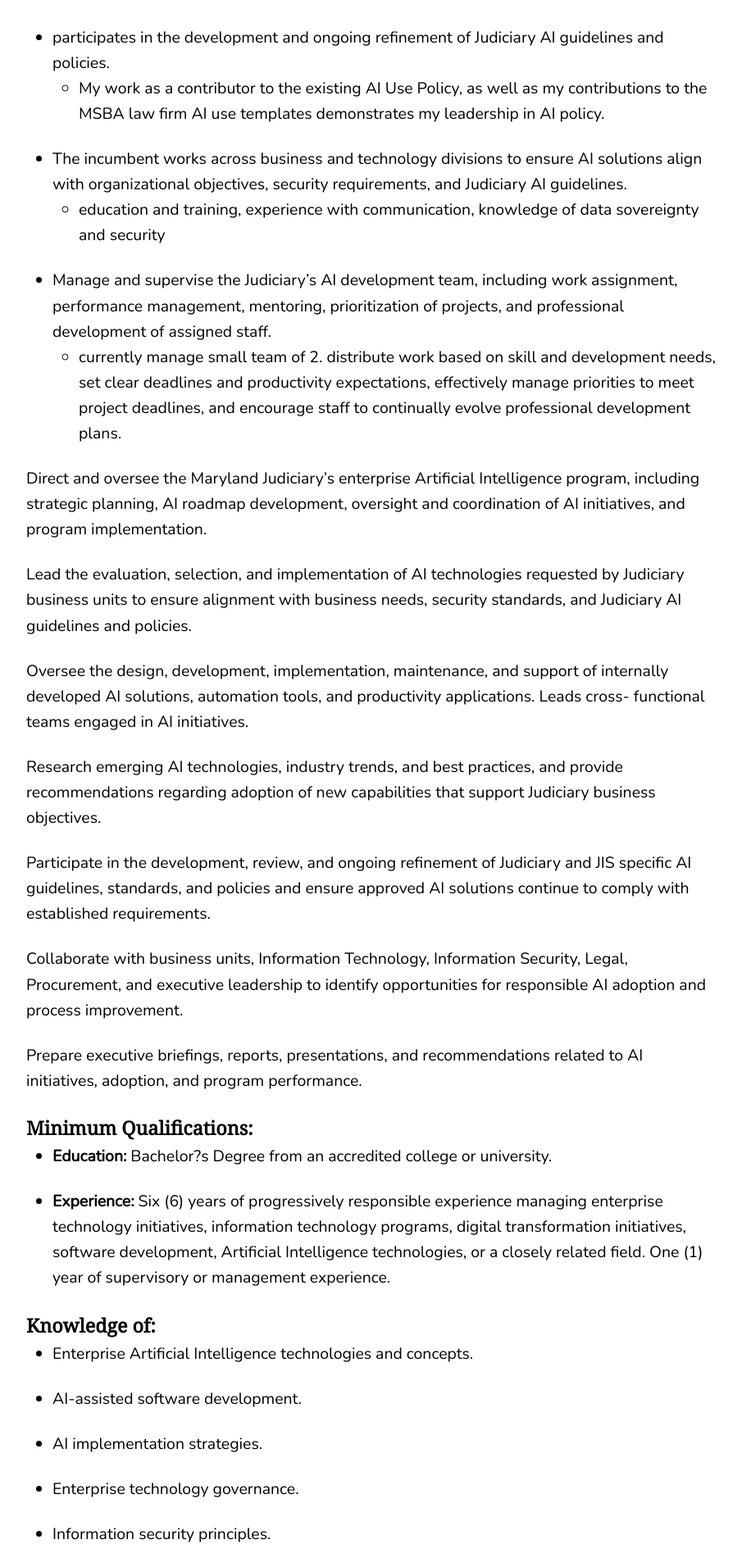
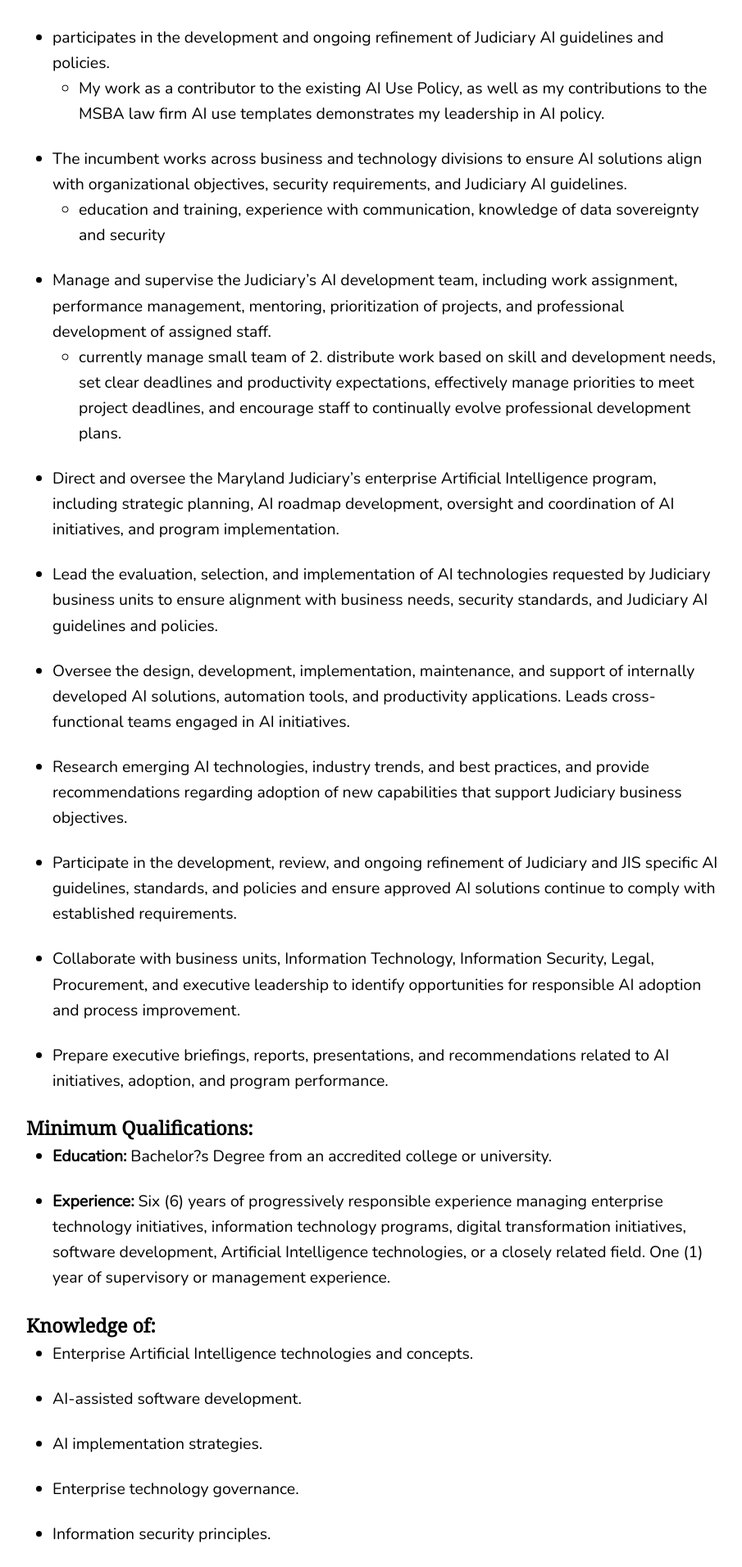
Before and after one commit to lelandsampson/Leland-Sampson-Website, a Jekyll site: the page built from jis.md, in a window 1280 px wide. Shown: the part 1746-3658 px from the top of the page at 82% size, without its empty margins (348-1253 px from the left). Built offline with Jekyll 4.4.1, drawn with Linux system fonts in a browser that asks for light colours.

Commit message:
Update jis.md

```diff
--- a/jis.md
+++ b/jis.md
@@ -43,19 +43,19 @@ title: JIS AI Manager
 - Manage and supervise the Judiciary's AI development team, including work assignment, performance management, mentoring, prioritization of projects, and professional development of assigned staff.
 	- currently manage small team of 2. distribute work based on skill and development needs, set clear deadlines and productivity expectations, effectively manage priorities to meet project deadlines, and encourage staff to continually evolve professional development plans.
 
-Direct and oversee the Maryland Judiciary's enterprise Artificial Intelligence program, including strategic planning, AI roadmap development, oversight and coordination of AI initiatives, and program implementation.
+- Direct and oversee the Maryland Judiciary's enterprise Artificial Intelligence program, including strategic planning, AI roadmap development, oversight and coordination of AI initiatives, and program implementation.
 
-Lead the evaluation, selection, and implementation of AI technologies requested by Judiciary business units to ensure alignment with business needs, security standards, and Judiciary AI guidelines and policies.
+- Lead the evaluation, selection, and implementation of AI technologies requested by Judiciary business units to ensure alignment with business needs, security standards, and Judiciary AI guidelines and policies.
 
-Oversee the design, development, implementation, maintenance, and support of internally developed AI solutions, automation tools, and productivity applications. Leads cross- functional teams engaged in AI initiatives.
+- Oversee the design, development, implementation, maintenance, and support of internally developed AI solutions, automation tools, and productivity applications. Leads cross- functional teams engaged in AI initiatives.
 
-Research emerging AI technologies, industry trends, and best practices, and provide recommendations regarding adoption of new capabilities that support Judiciary business objectives.
+- Research emerging AI technologies, industry trends, and best practices, and provide recommendations regarding adoption of new capabilities that support Judiciary business objectives.
 
-Participate in the development, review, and ongoing refinement of Judiciary and JIS specific AI guidelines, standards, and policies and ensure approved AI solutions continue to comply with established requirements.
+- Participate in the development, review, and ongoing refinement of Judiciary and JIS specific AI guidelines, standards, and policies and ensure approved AI solutions continue to comply with established requirements.
 
-Collaborate with business units, Information Technology, Information Security, Legal, Procurement, and executive leadership to identify opportunities for responsible AI adoption and process improvement.
+- Collaborate with business units, Information Technology, Information Security, Legal, Procurement, and executive leadership to identify opportunities for responsible AI adoption and process improvement.
 
-Prepare executive briefings, reports, presentations, and recommendations related to AI initiatives, adoption, and program performance.
+- Prepare executive briefings, reports, presentations, and recommendations related to AI initiatives, adoption, and program performance.
 
 ### Minimum Qualifications:
 
```
